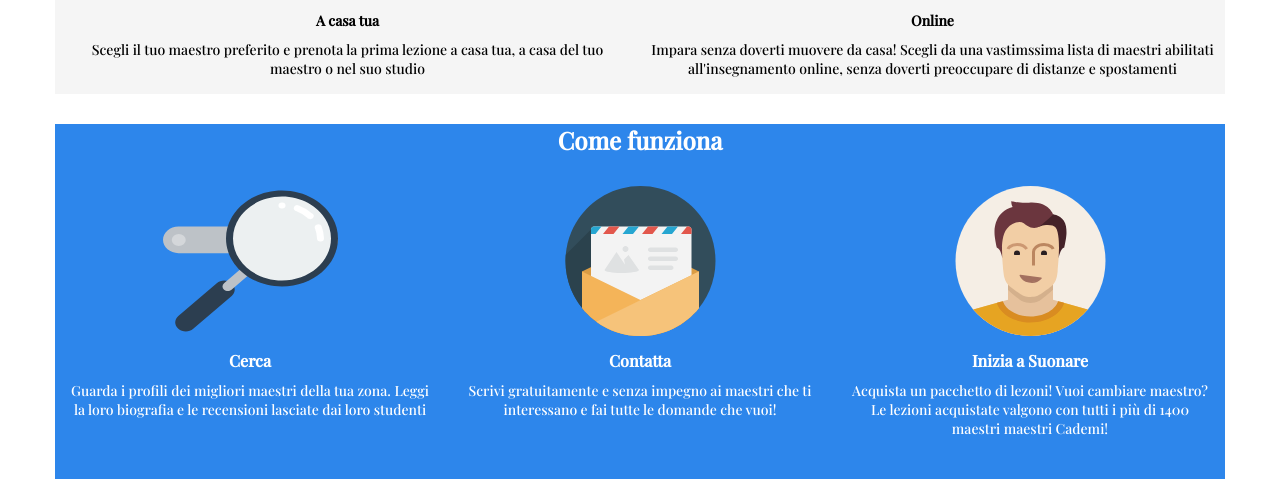
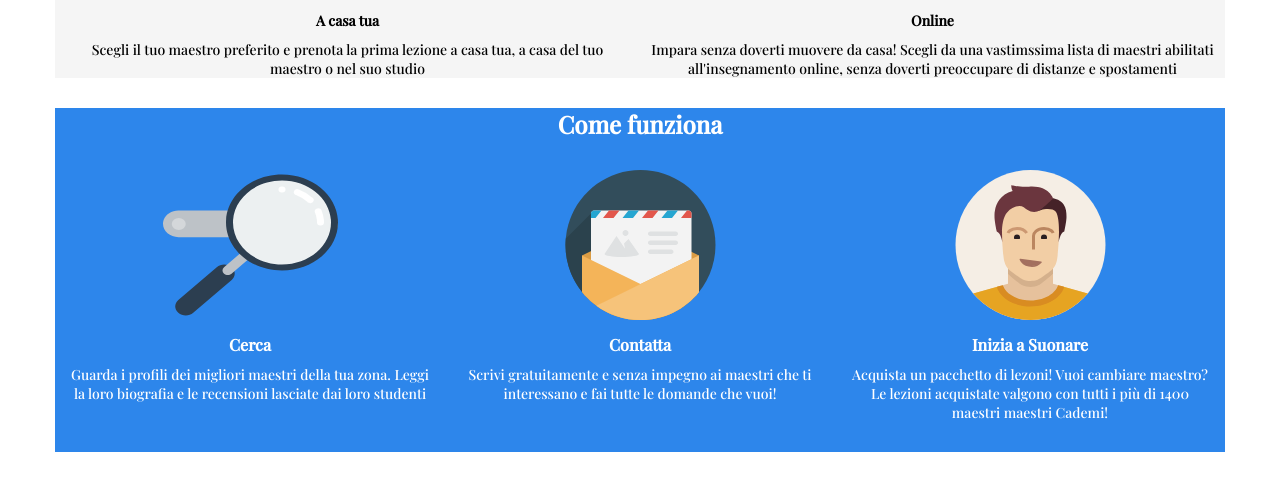
Before and after one commit to matteorascioni/html-css-resp-wannabe-12bool, a plain HTML site: page index.html in a window 1280 px wide. Shown: the part 290-769 px from the top of the page. Drawn offline with nearby package versions, Linux system fonts and the light colour scheme.

Commit message:
Indentazione

```diff
--- a/css/framework-12bool.css
+++ b/css/framework-12bool.css
@@ -10,9 +10,6 @@
     width: 1170px;
     max-width: 100%;
     margin: 0 auto;
-
-    /* debug space */
-    margin-bottom: 16px;
 }
 
 .container::after {
```
Also changed, not shown: index.html (+2 -3 lines).
